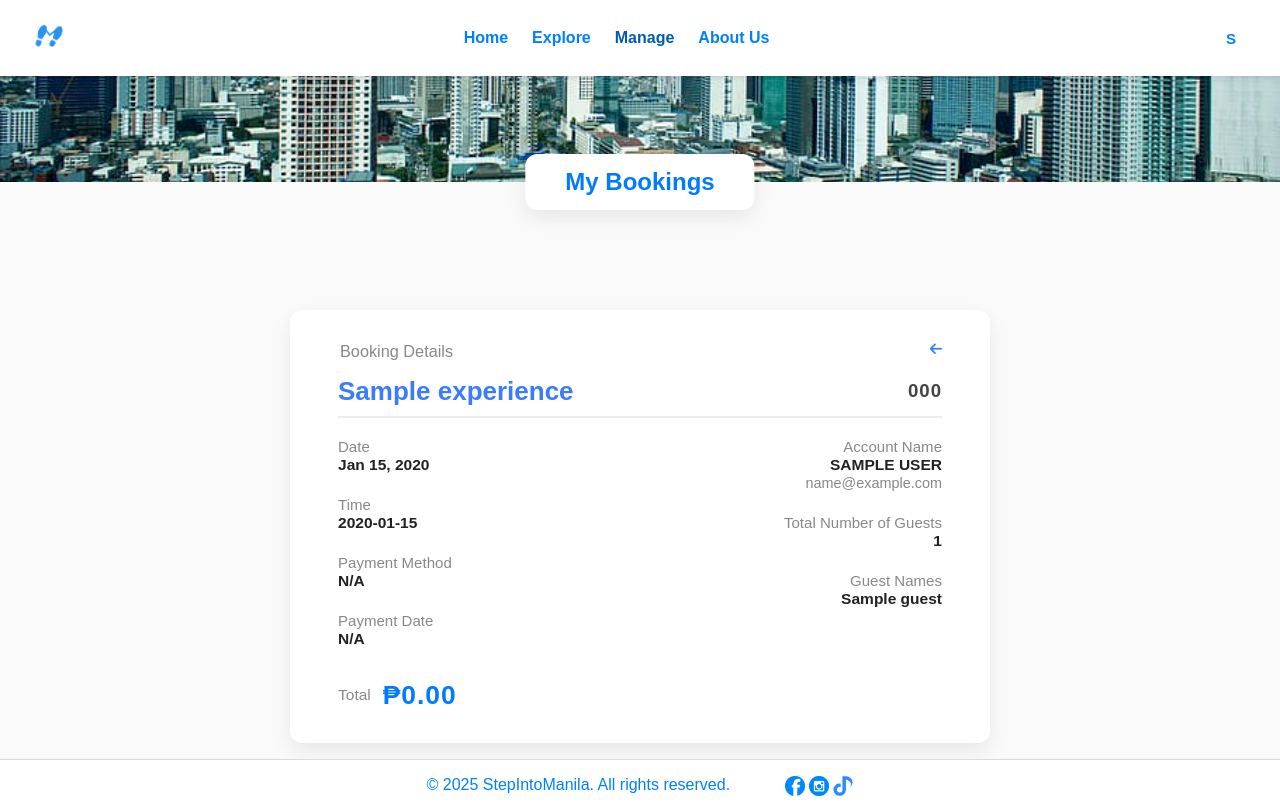
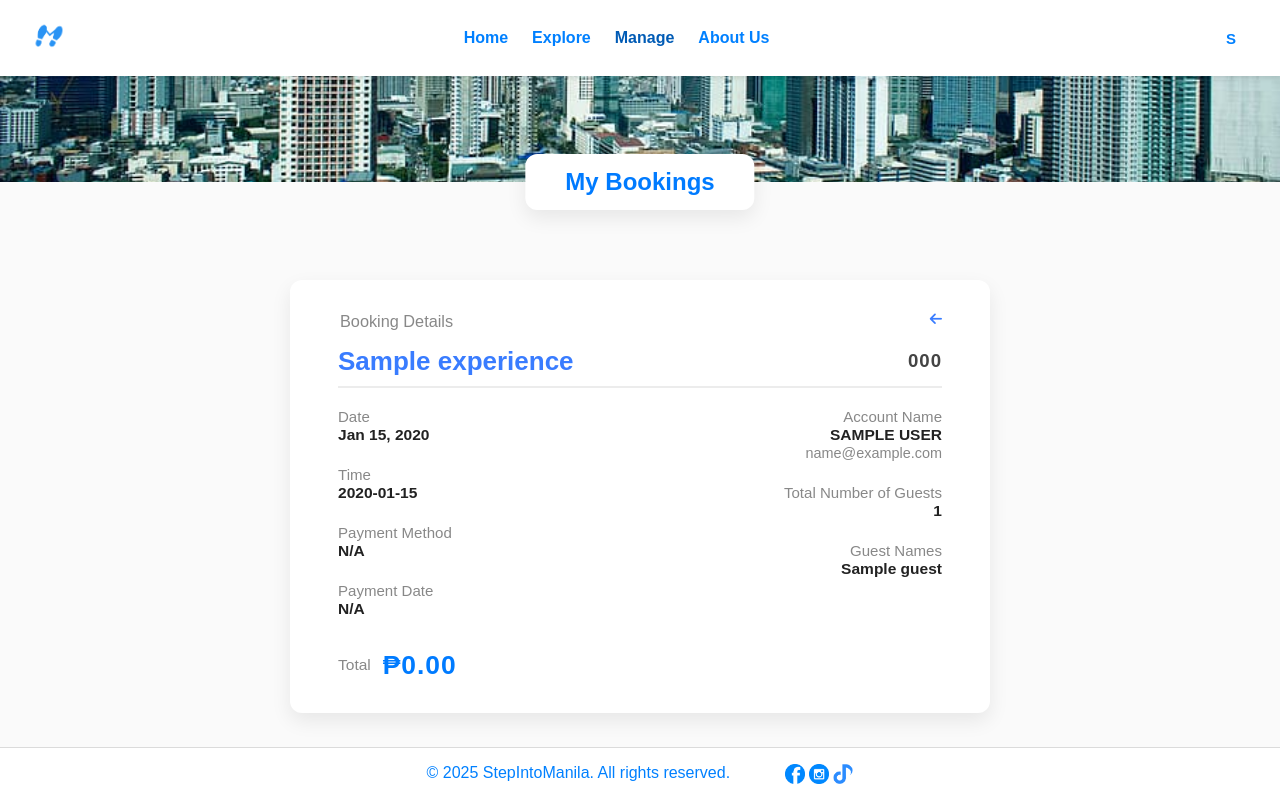
Before and after one commit to kloowi/php-final-proj, a PHP site: page /pages/view_manage.php?code=000 in a window 1280 px wide. After the commit the page ends 784 px from the top, so only its background shows below. Run offline with PHP 8.4, Linux system fonts and the light colour scheme; the visitor is signed in with stand-in values (Sample User, id 1); tables that the repository leaves empty hold one stand-in row (values such as "Sample post").

Commit message:
adjusted height

```diff
--- a/assets/css/manage.css
+++ b/assets/css/manage.css
@@ -56,7 +56,7 @@ footer {
 
 .filter-form {
     margin-bottom: 30px;
-    margin-top: -120px;
+    margin-top: -130px;
 }
 
 .filter-form label {
--- a/assets/css/view_manage.css
+++ b/assets/css/view_manage.css
@@ -14,7 +14,7 @@ body {
     padding: 0 20px;
     flex: 1 0 auto;
     min-height: 60vh;
-    padding-top: 50px;
+    padding-top: 20px;
     padding-bottom: 16px;
     width: 100%;
     max-width: 1200px;
```
